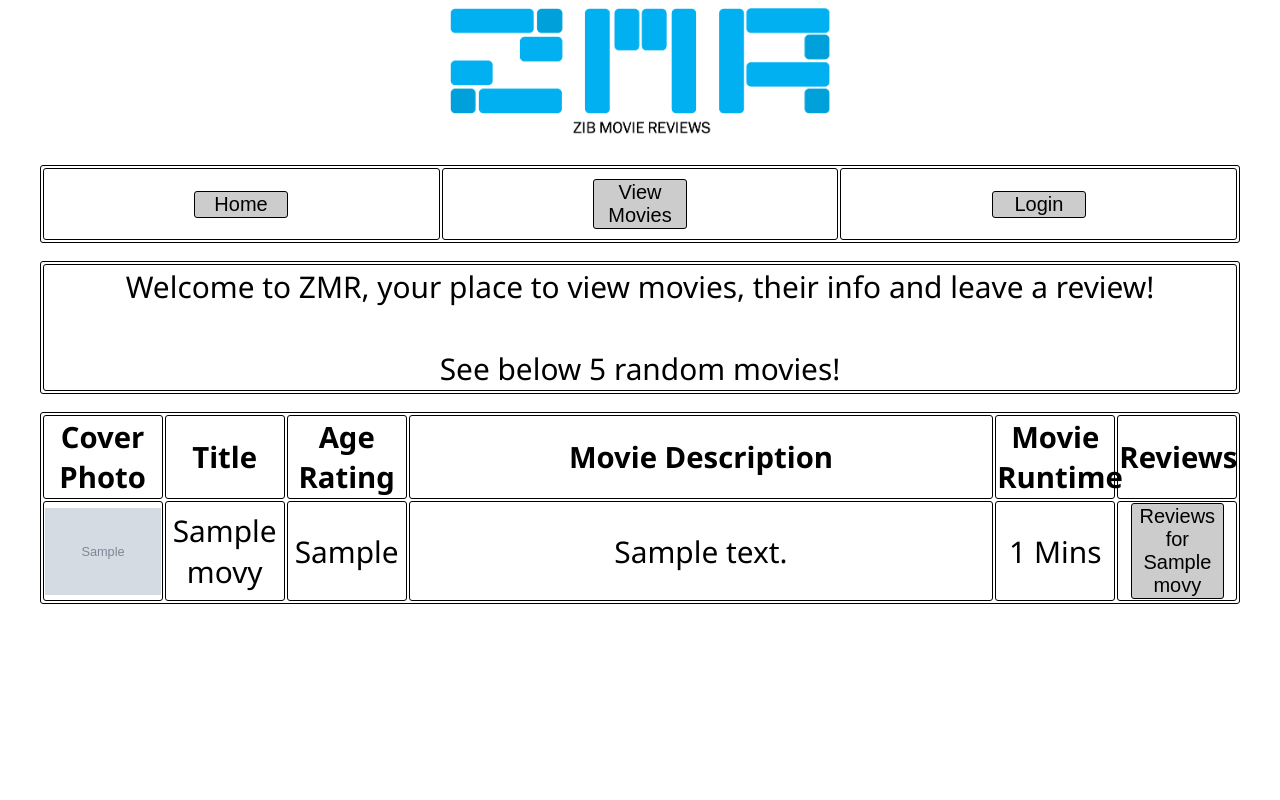
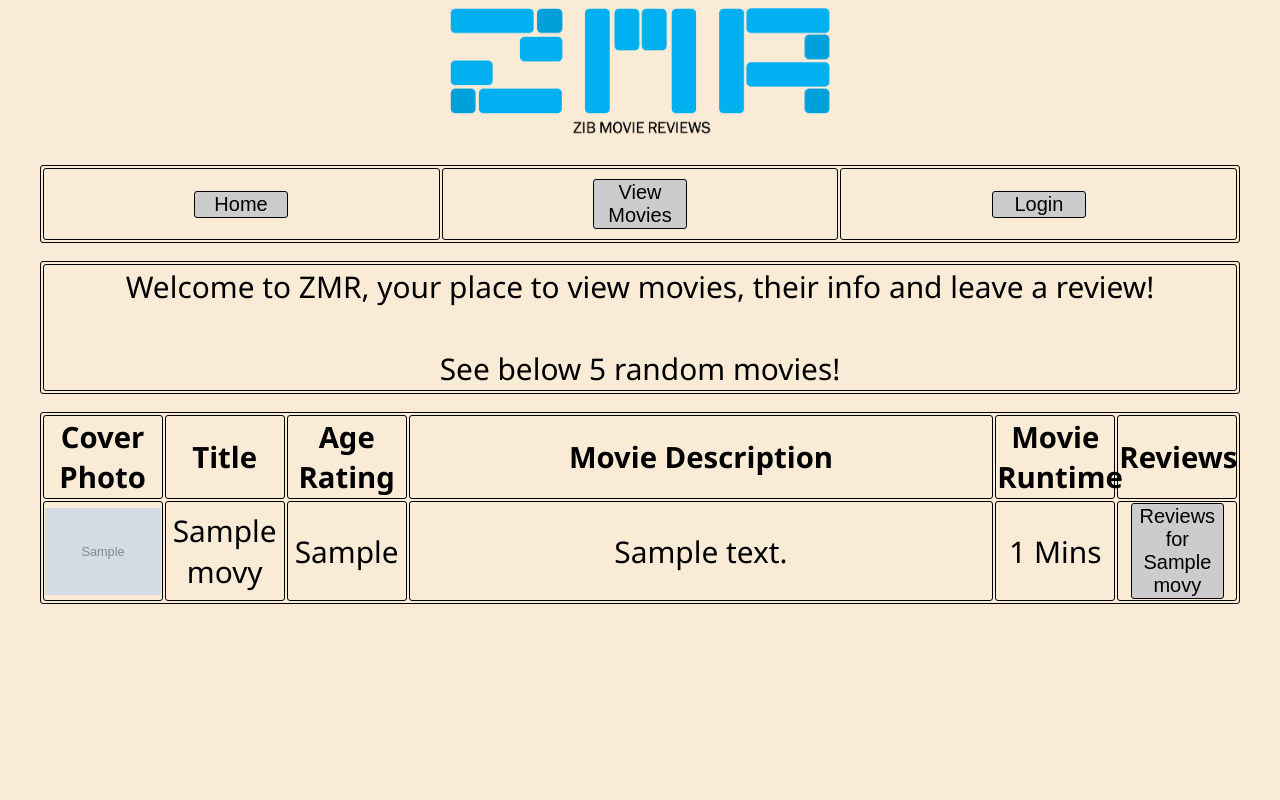
Before and after one commit to TCZIB/QA_Project_1, a Flask app: page / in a window 1280 px wide. Run offline with Flask 2, Linux system fonts and the light colour scheme; tables that the repository leaves empty hold one stand-in row (values such as "Sample post"); grey boxes marked "Sample" are stand-in pictures; parts of the project's set-up code (start-up, migrations or seed data) failed here and were passed over.

Commit message:
Modified CSS

```diff
--- a/main_app/sub_programs/static/styles.css
+++ b/main_app/sub_programs/static/styles.css
@@ -9,7 +9,6 @@ table, th, td, tr {
     table-layout: fixed;
     font-family:'Segoe UI', Tahoma, Geneva, Verdana, sans-serif;
     font-size-adjust: 1;
-
 }
 th.small {
     width: 10%;
@@ -57,3 +56,7 @@ text {
     text-align: center;
     margin: auto;
 }
+
+body {
+    background-color: antiquewhite;
+}
```
Also changed, not shown: 1 other file.
